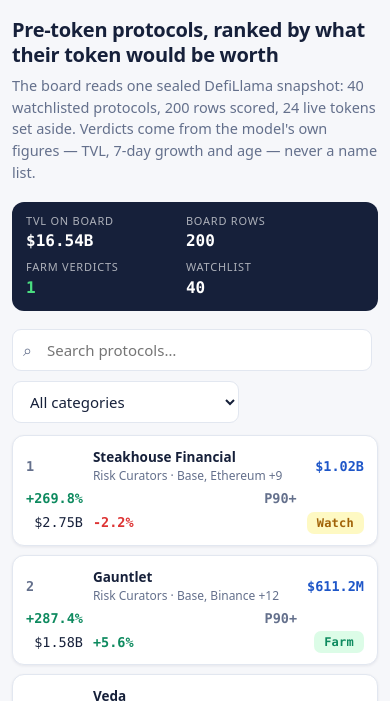
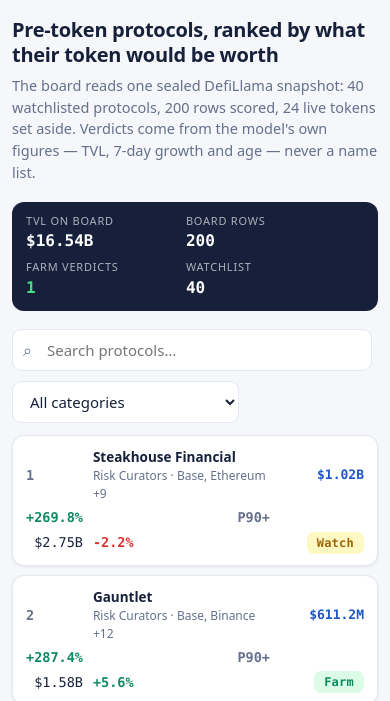
Before and after one commit to reodkt/token-radar-01, a plain HTML site: page out/dashboard/index.html in a window 390 px wide. Shown: the part 77-778 px from the top of the page. Drawn offline with Linux system fonts and the light colour scheme.

Commit message:
Mobile bulletproof: wider iv column, ellipsis guard, cache v6

```diff
--- a/dashboard/app.css
+++ b/dashboard/app.css
@@ -114,11 +114,11 @@ th.num { text-align: right; }
   tr.row {
     background: var(--panel); border: 1px solid var(--line); border-radius: 12px;
     margin-bottom: 9px; padding: 11px 13px; box-shadow: var(--shadow);
-    display: grid; grid-template-columns: auto 1fr auto; grid-template-areas:
+    display: grid; grid-template-columns: auto 1fr minmax(84px, auto); grid-template-areas:
       "rank name iv"
       "sub sub sub"
       "tvl chg verdict";
-    gap: 3px 10px; align-items: center;
+    gap: 4px 10px; align-items: center;
   }
   tr.row:hover td { background: none; }
   td { border: none; padding: 0; min-width: 0; }
@@ -126,7 +126,8 @@ th.num { text-align: right; }
   td.cell-name { grid-area: name; min-width: 0; }
   td.cell-name .name { display: block; white-space: normal; word-break: break-word; }
   td.cell-name .sub { grid-area: sub; white-space: normal; }
-  td.cell-iv { grid-area: iv; text-align: right; }
+  td.cell-iv { grid-area: iv; text-align: right; font-size: 13px; }
+  td.cell-iv .iv { white-space: nowrap; display: inline-block; max-width: 100%; overflow: hidden; text-overflow: ellipsis; }
   td.cell-tvl { grid-area: tvl; }
   td.cell-chg { grid-area: chg; text-align: left; }
   td.cell-up { display: none; }
--- a/out/dashboard/app.css
+++ b/out/dashboard/app.css
@@ -114,11 +114,11 @@ th.num { text-align: right; }
   tr.row {
     background: var(--panel); border: 1px solid var(--line); border-radius: 12px;
     margin-bottom: 9px; padding: 11px 13px; box-shadow: var(--shadow);
-    display: grid; grid-template-columns: auto 1fr auto; grid-template-areas:
+    display: grid; grid-template-columns: auto 1fr minmax(84px, auto); grid-template-areas:
       "rank name iv"
       "sub sub sub"
       "tvl chg verdict";
-    gap: 3px 10px; align-items: center;
+    gap: 4px 10px; align-items: center;
   }
   tr.row:hover td { background: none; }
   td { border: none; padding: 0; min-width: 0; }
@@ -126,7 +126,8 @@ th.num { text-align: right; }
   td.cell-name { grid-area: name; min-width: 0; }
   td.cell-name .name { display: block; white-space: normal; word-break: break-word; }
   td.cell-name .sub { grid-area: sub; white-space: normal; }
-  td.cell-iv { grid-area: iv; text-align: right; }
+  td.cell-iv { grid-area: iv; text-align: right; font-size: 13px; }
+  td.cell-iv .iv { white-space: nowrap; display: inline-block; max-width: 100%; overflow: hidden; text-overflow: ellipsis; }
   td.cell-tvl { grid-area: tvl; }
   td.cell-chg { grid-area: chg; text-align: left; }
   td.cell-up { display: none; }
--- a/out/dashboard/index.html
+++ b/out/dashboard/index.html
@@ -4,11 +4,11 @@
 <meta charset="utf-8">
 <meta name="viewport" content="width=device-width, initial-scale=1">
 <title>Token Radar — pre-token protocols ranked by implied value</title>
-<link rel="stylesheet" href="app.css?v=5">
+<link rel="stylesheet" href="app.css?v=6">
 </head>
 <body>
 <main id="board" tabindex="-1" aria-busy="true"></main>
-<script src="data.js?v=5"></script>
-<script src="app.js?v=5"></script>
+<script src="data.js?v=6"></script>
+<script src="app.js?v=6"></script>
 </body>
 </html>
```
Also changed, not shown: dashboard/index.html (+3 -3 lines).
